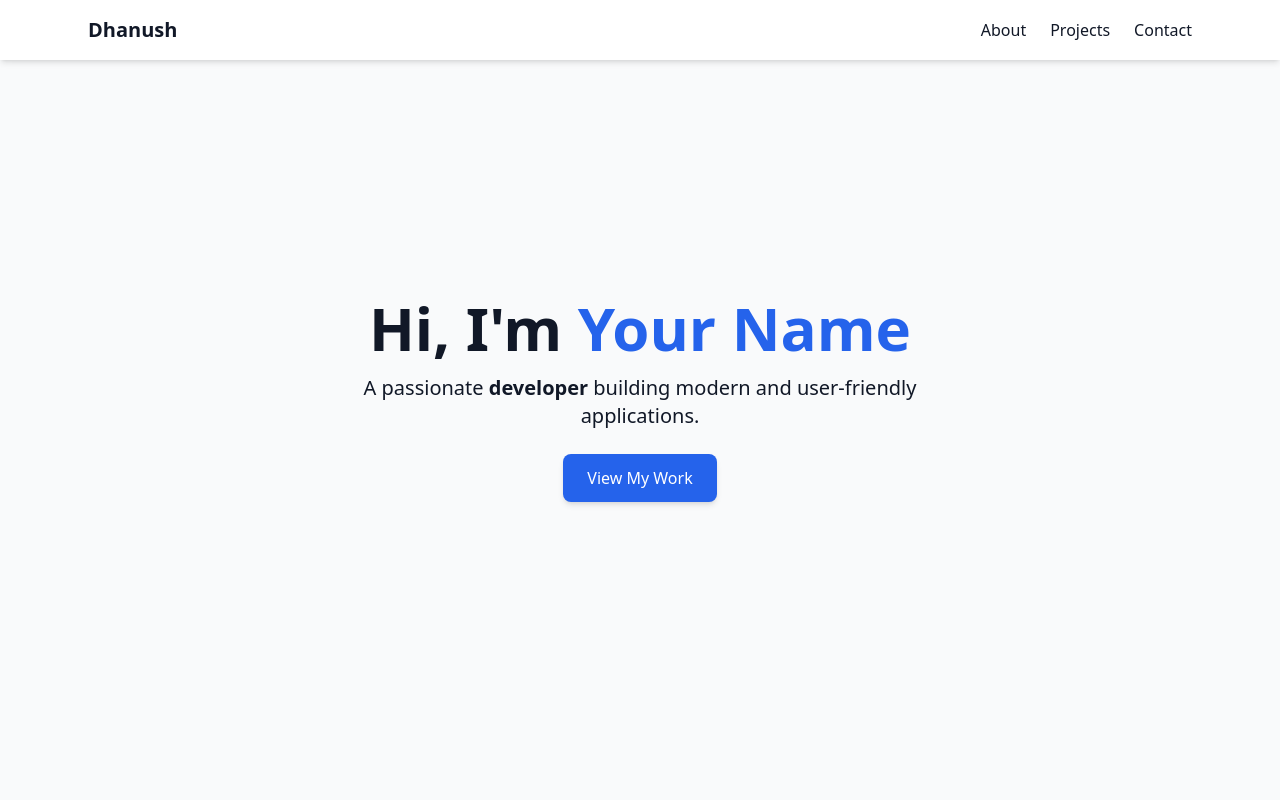
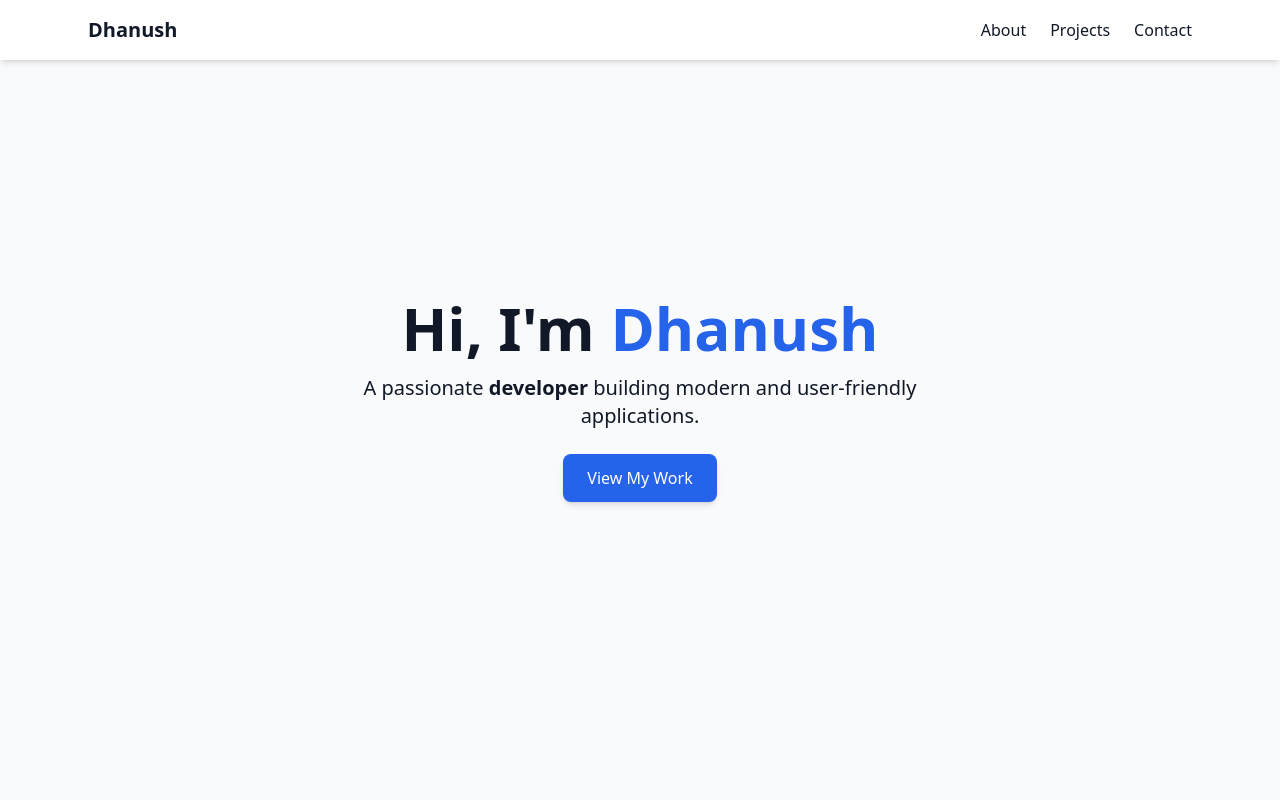
Before and after one commit to dhanush2k06/secured_website, a plain HTML site: page index.html in a window 1280 px wide. Shown: the top 800 px of the page. Drawn offline with nearby package versions, Linux system fonts and the light colour scheme.

Commit message:
Update index.html

```diff
--- a/index.html
+++ b/index.html
@@ -52,7 +52,7 @@ return true;
 
   <!-- Hero Section -->
   <section class="h-screen flex flex-col justify-center items-center text-center px-6" id="home">
-    <h2 class="text-4xl md:text-6xl font-bold mb-4">Hi, I'm <span class="text-blue-600">Your Name</span></h2>
+    <h2 class="text-4xl md:text-6xl font-bold mb-4">Hi, I'm <span class="text-blue-600">Dhanush</span></h2>
     <p class="text-lg md:text-xl max-w-2xl mb-6">A passionate <b>developer</b> building modern and user-friendly applications.</p>
     <a href="#projects" class="bg-blue-600 text-white px-6 py-3 rounded-lg shadow-md hover:bg-blue-700">View My Work</a>
   </section>
```
